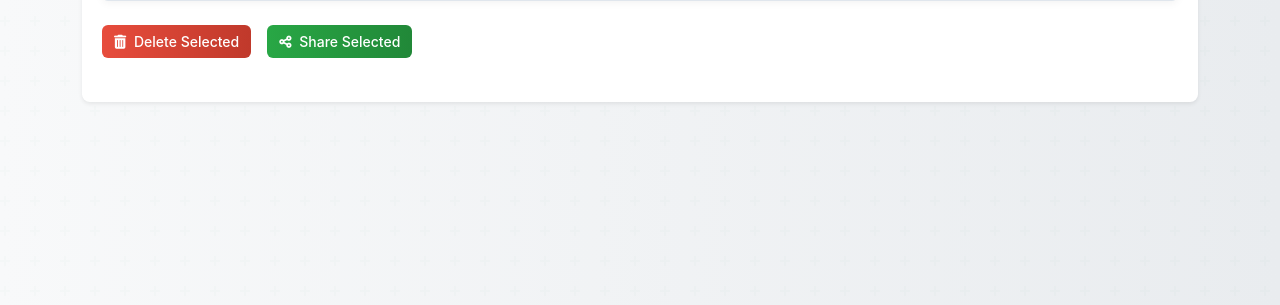
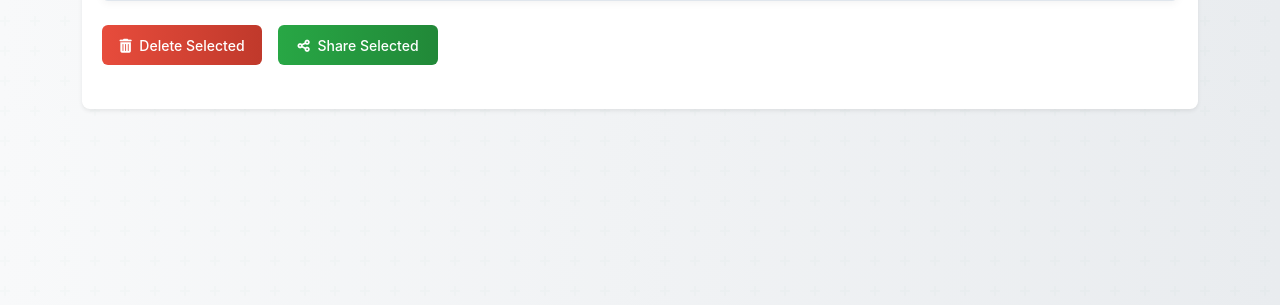
Before and after one commit to MengSunDom/CITS5505project, a Flask app: page /income in a window 1280 px wide. Shown: the part 314-619 px from the top of the page. Run offline with Flask 3, Linux system fonts and the light colour scheme; the visitor is signed in with stand-in values (Sample User, id 1); data that the repository does not hold is empty; some libraries are stand-ins or nearby versions.

Commit message:
style(buttons): 💄 add consistent button styles in expense and income tables

```diff
--- a/static/css/income.css
+++ b/static/css/income.css
@@ -123,6 +123,18 @@
 #uploadButton:hover {
     background-color: #0b5ed7;
     /* Darker blue on hover */
+}
+
+button.form-action {
+    min-width: 90px;
+    height: 34px;
+    margin-bottom: 2px;
+}
+
+button#deleteSelected,
+button#shareSelected {
+    min-width: 160px;
+    height: 40px;
 }
 
 /* Card spacing and size */
--- a/static/js/expenses.js
+++ b/static/js/expenses.js
@@ -215,10 +215,10 @@ function updateExpenseTable(expenses) {
                 <td><span class="remark-tooltip" data-remark="${expense.description || ''}">${getShortRemark(expense.description)}</span></td>
                 <td>$${expense.amount.toFixed(2)}</td>
                 <td>
-                    <button class="btn btn-primary btn-sm me-1" onclick="openShareModal(${expense.id})">
+                    <button class="btn btn-primary btn-sm form-action" onclick="openShareModal(${expense.id})">
                         <i class="fas fa-share-alt"></i> Share
                     </button>
-                    <button class="btn btn-danger btn-sm" onclick="deleteLine(${expense.id})">
+                    <button class="btn btn-danger btn-sm form-action" onclick="deleteLine(${expense.id})">
                         <i class="fas fa-trash-alt"></i> Delete
                     </button>
                 </td>
--- a/static/js/income.js
+++ b/static/js/income.js
@@ -108,10 +108,10 @@ function updateIncomeTable(incomes) {
                 <td><span class="remark-tooltip" data-remark="${income.description || ''}">${getShortRemark(income.description)}</span></td>
                 <td>$${income.amount.toFixed(2)}</td>
                 <td>
-                    <button class="btn btn-primary btn-sm me-1" onclick="openShareModal(${income.id})">
+                    <button class="btn btn-primary btn-sm form-action" onclick="openShareModal(${income.id})">
                         <i class="fas fa-share-alt"></i> Share
                     </button>
-                    <button class="btn btn-danger btn-sm" onclick="deleteLine(${income.id})">
+                    <button class="btn btn-danger btn-sm form-action" onclick="deleteLine(${income.id})">
                         <i class="fas fa-trash-alt"></i> Delete
                     </button>
                 </td>
```
Also changed, not shown: static/css/expenses.css (+12 -0 lines).
